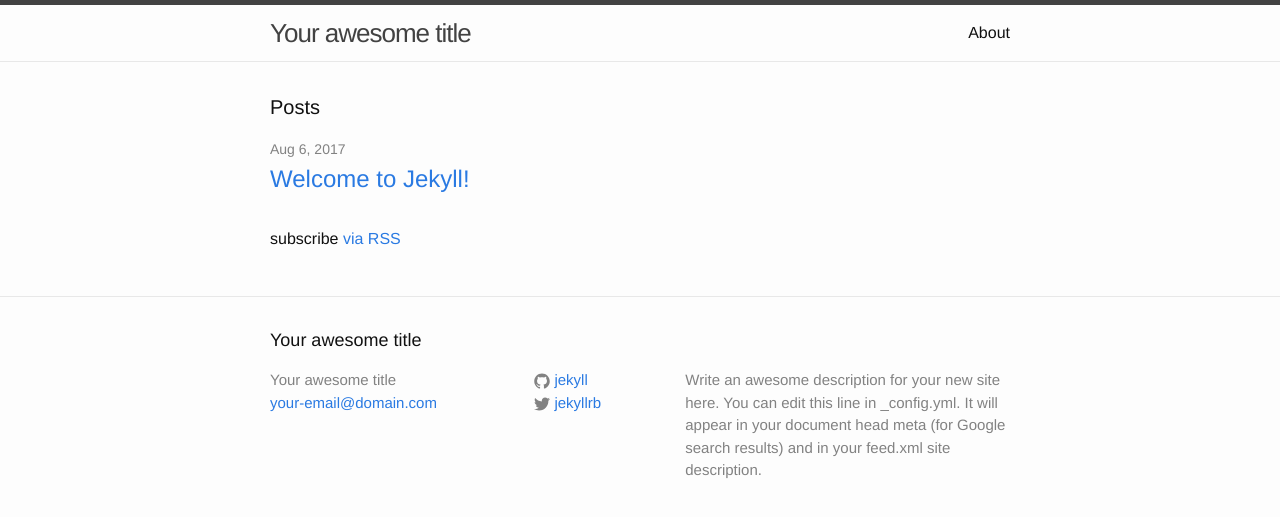
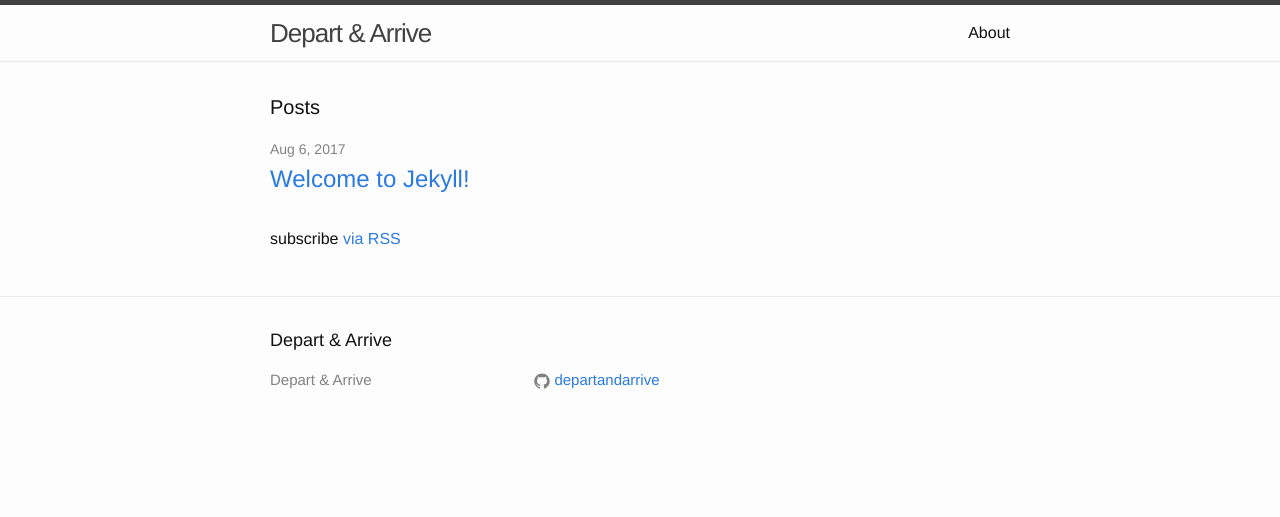
Before and after one commit to departandarrive/2017, a Jekyll site: the page built from index.html, in a window 1280 px wide. Shown: the top 517 px of the page. Built offline with Jekyll 4.4.1, drawn with Linux system fonts in a browser that asks for light colours.

Commit message:
Updated Config

```diff
--- a/_config.yml
+++ b/_config.yml
@@ -1,5 +1,5 @@
 ---
-title: Your awesome title
+title: Depart & Arrive
 timezone: UTC
 collections:
   posts:
@@ -8,14 +8,10 @@ collections:
   uploads:
     title: Uploads
     output: true
-email: your-email@domain.com
-description: 'Write an awesome description for your new site here. You can edit this
-  line in _config.yml. It will appear in your document head meta (for Google search
-  results) and in your feed.xml site description.
-
-'
+email:
+description:
 baseurl:
-url: http://yourdomain.com
-twitter_username: jekyllrb
-github_username: jekyll
+url:
+twitter_username:
+github_username: departandarrive
 markdown: kramdown
```
